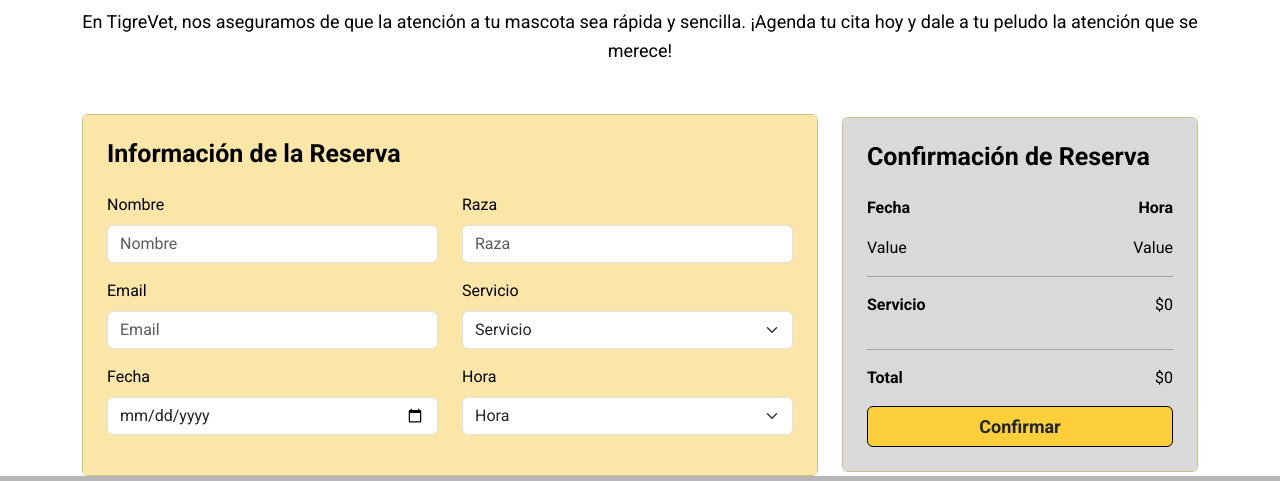
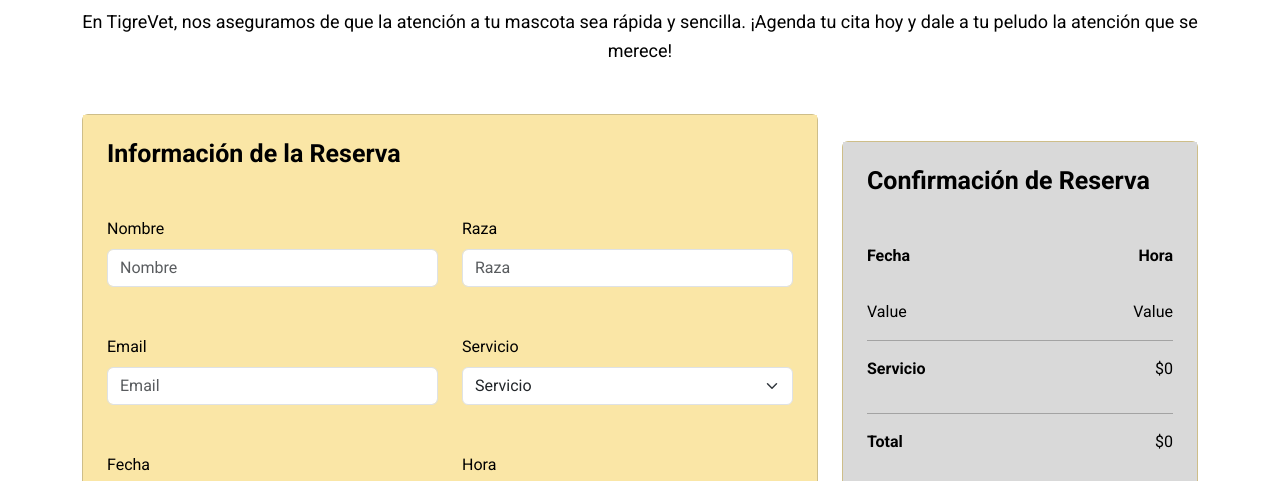
Before and after one commit to micaacaputo/TigreVet_Grupo11, a plain HTML site: page Pages/citasenlinea.html in a window 1280 px wide. Shown: the part 164-645 px from the top of the page. Drawn offline with nearby package versions, Linux system fonts and the light colour scheme.

Commit message:
arreglo de viewport

```diff
--- a/Pages/citasenlinea.html
+++ b/Pages/citasenlinea.html
@@ -52,17 +52,17 @@
           </nav>
     </header>
 <main>
-    <section class="container">
+    <section class="container viewport-section">
       <h1 class="text-center my-4 title">Citas en Línea</h1>
       <p class="text mb-5 text-center">En TigreVet, nos aseguramos de que la atención a tu mascota sea rápida y sencilla. ¡Agenda tu cita hoy y dale a tu peludo la atención que se merece!</p>
 
-      <div class="row d-flex align-items-center justify-content-center">
+      <div class="row d-flex align-items-center justify-content-center ">
           <div class="col-md-6 col-lg-8 order-md-1">
               <div class="card">
                   <div class="card-body p-4">
-                      <h2 class="title-card mb-4">Información de la Reserva</h2>
+                      <h2 class="title-card mb-5">Información de la Reserva</h2>
 
-                      <div class="row mb-3">
+                      <div class="row mb-5">
                           <div class="col">
                               <label for="nombre" class="form-label">Nombre</label>
                               <input type="text" class="form-control" id="nombre" placeholder="Nombre" aria-label="Nombre">
@@ -72,7 +72,7 @@
                               <input type="text" class="form-control" id="raza" placeholder="Raza" aria-label="Raza">
                           </div>
                       </div>
-                      <div class="row mb-3">
+                      <div class="row mb-5">
                           <div class="col">
                               <label for="email" class="form-label">Email</label>
                               <input type="email" class="form-control" id="email" placeholder="Email" aria-label="Email">
@@ -90,7 +90,7 @@
                               </select>
                           </div>
                       </div>
-                      <div class="row mb-3">
+                      <div class="row mb-5">
                           <div class="col">
                               <label for="fecha" class="form-label">Fecha</label>
                               <input type="date" class="form-control" id="fecha" aria-label="Seleccionar fecha">
@@ -113,8 +113,8 @@
           <div class="col-md-6 col-lg-4 order-md-2">
               <div class="card">
                   <div class="card-body bg-booking p-4">
-                      <h2 class="title-card mb-4">Confirmación de Reserva</h2>
-                      <div class="row">
+                      <h2 class="title-card mb-5">Confirmación de Reserva</h2>
+                      <div class="row mb-3">
                           <div class="col">
                               <p class="fw-bold">Fecha</p>
                           </div>
@@ -122,7 +122,7 @@
                               <p class="fw-bold">Hora</p>
                           </div>
                       </div>
-                      <div class="row">
+                      <div class="row mb-3">
                           <div class="col">
                               <span>Value</span>
                           </div>
@@ -131,7 +131,7 @@
                           </div>
                       </div>
                       <hr>
-                      <div class="row">
+                      <div class="row mb-3">
                           <div class="col">
                               <p class="fw-bold">Servicio</p>
                           </div>
@@ -140,7 +140,7 @@
                           </div>
                       </div>
                       <hr>
-                      <div class="row">
+                      <div class="row mb-3">
                           <div class="col">
                               <p class="fw-bold">Total</p>
                           </div>
@@ -148,7 +148,7 @@
                               <span>$0</span>
                           </div>
                       </div>
-                      <div class="row">
+                      <div class="row mb-3">
                           <div class="col">
                               <button type="button" class="btn btn-home fw-bold w-100">Confirmar</button>
                           </div>
--- a/css/styles.css
+++ b/css/styles.css
@@ -18,6 +18,9 @@ body {
     color: var(--color-black);
     background-color: var(--color-white);
     margin-top: 110px;
+}
+.viewport-section{
+    min-height: calc(100vh - 208px);
 }
 
 /*NAV*/
@@ -110,7 +113,6 @@ body {
     background-color: var(--color-light-yellow);
 }
 .home {
-    min-height: 79vh;
     display: flex;
     align-items: center;
     justify-content: center;
```
Also changed, not shown: Pages/mediosdepago.html (+2 -2 lines), Pages/recursoseducativos.html (+1 -1 lines), index.html (+2 -2 lines).
